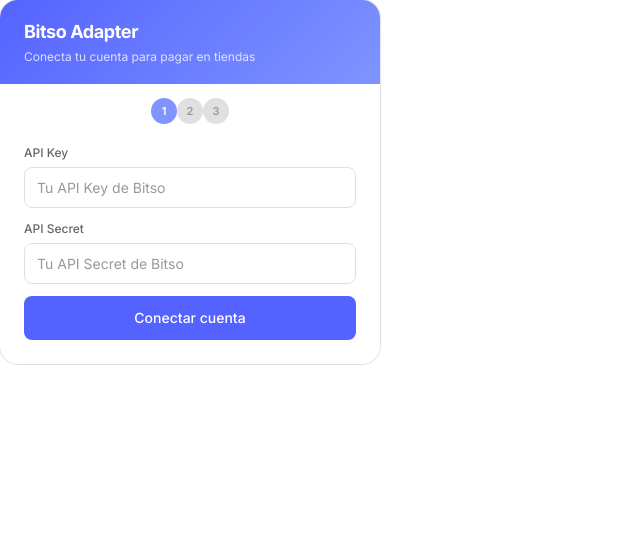
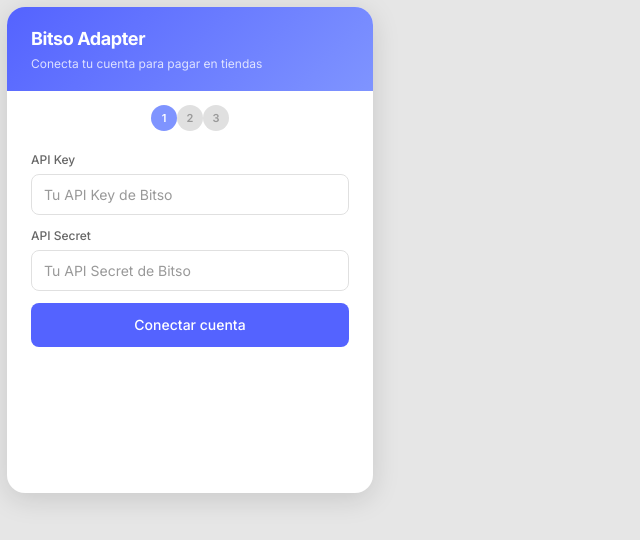
Before and after one commit to DiegoBarreras/bitsoAdaptador, a React app in the folder frontend/: page / in a window 1280 px wide. Shown: the top 540 px of the page, without its empty margins (0-640 px from the left). Built offline with nearby package versions, Linux system fonts and the light colour scheme; the HTML template or start-up script is replaced by a standard one.

Commit message:
fix: restaurar diseño flotante del popup con fondo gris

```diff
--- a/frontend/src/App.css
+++ b/frontend/src/App.css
@@ -21,39 +21,42 @@
 }
 
 html {
-  background: transparent;
+  background: #e6e6e6;
 }
 
 body {
   font-family: 'Inter', 'Segoe UI', sans-serif;
   font-size: 14px;
   line-height: 1.5;
-  background: transparent;
+  background: #e6e6e6;
   color: var(--text-dark);
   width: 380px;
-  margin: 0;
-  padding: 0;
+  min-height: 500px;
+  padding: 7px;
+  box-sizing: border-box;
 }
 
 /* ─── App root ─── */
 .app-root {
-  width: 380px;
+  width: 100%;
+  min-height: calc(500px - 14px);
   background: var(--white);
   display: flex;
   flex-direction: column;
   border-radius: 18px;
   overflow: hidden;
-  box-shadow: 0 0 0 1px rgba(0, 0, 0, 0.12);
+  box-shadow: 0 6px 28px rgba(0, 0, 0, 0.13);
 }
 
 /* ─── Loading ─── */
 .loading-screen {
-  width: 380px;
-  height: 320px;
+  width: 100%;
+  min-height: calc(500px - 14px);
   display: flex;
   align-items: center;
   justify-content: center;
   background: var(--white);
+  border-radius: 18px;
 }
 
 .loading-text {
```
